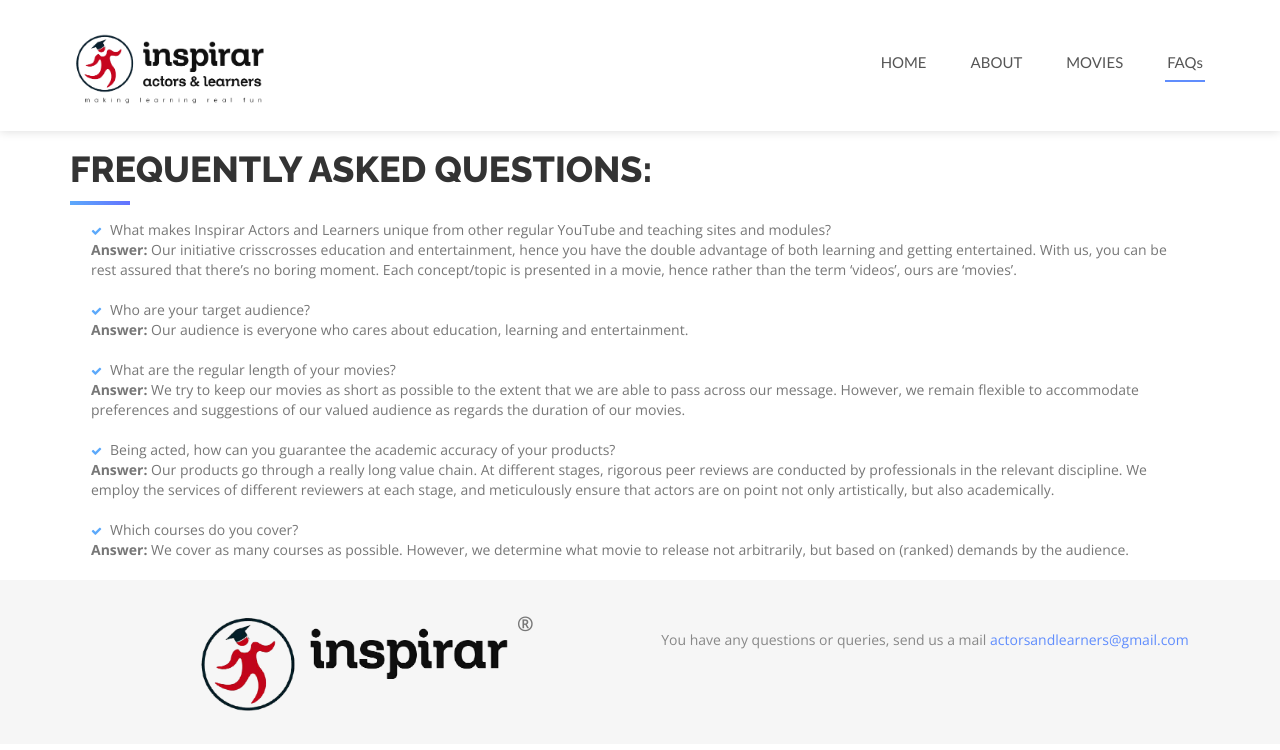
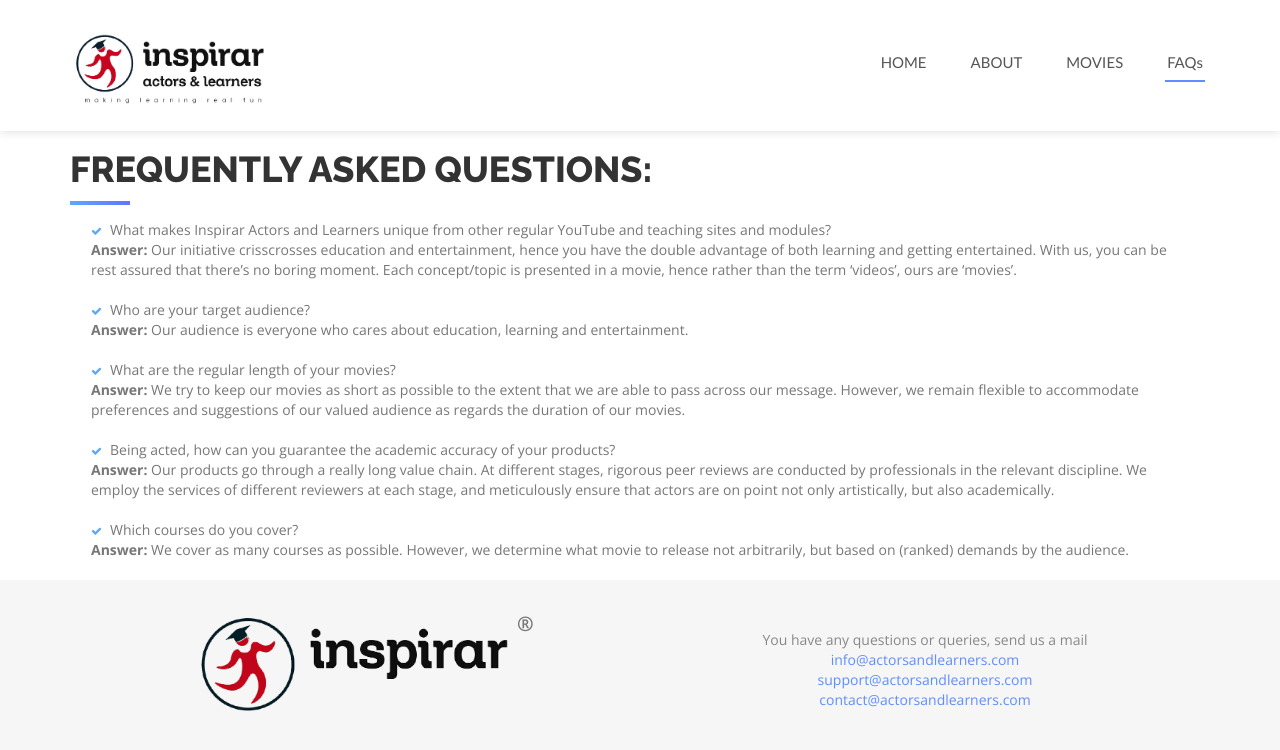
Before and after one commit to 7emmytim/respirar, a React (Create React App) app: page /faqs in a window 1280 px wide. Shown: the top 750 px of the page. Built offline with nearby package versions, Linux system fonts and the light colour scheme; what smooth-scroll would draw is missing.

Commit message:
email changed

```diff
--- a/src/components/Footer.js
+++ b/src/components/Footer.js
@@ -13,7 +13,9 @@ const Footer = () => {
                 </div>
                 <div className='col-md-6'>
                     <p style={{ marginTop: '20px' }}>
-                        You have any questions or queries, send us a mail <a href='mailto:actorsandlearners@gmail.com'>actorsandlearners@gmail.com</a>
+                        You have any questions or queries, send us a mail <br /> <a href='mailto:info@actorsandlearners.com'>info@actorsandlearners.com</a> <br />
+                        <a href='mailto:support@actorsandlearners.com'>support@actorsandlearners.com</a> <br />
+                        <a href='mailto:contact@actorsandlearners.com'>contact@actorsandlearners.com</a>
                     </p>
                 </div>
             </div>
```
